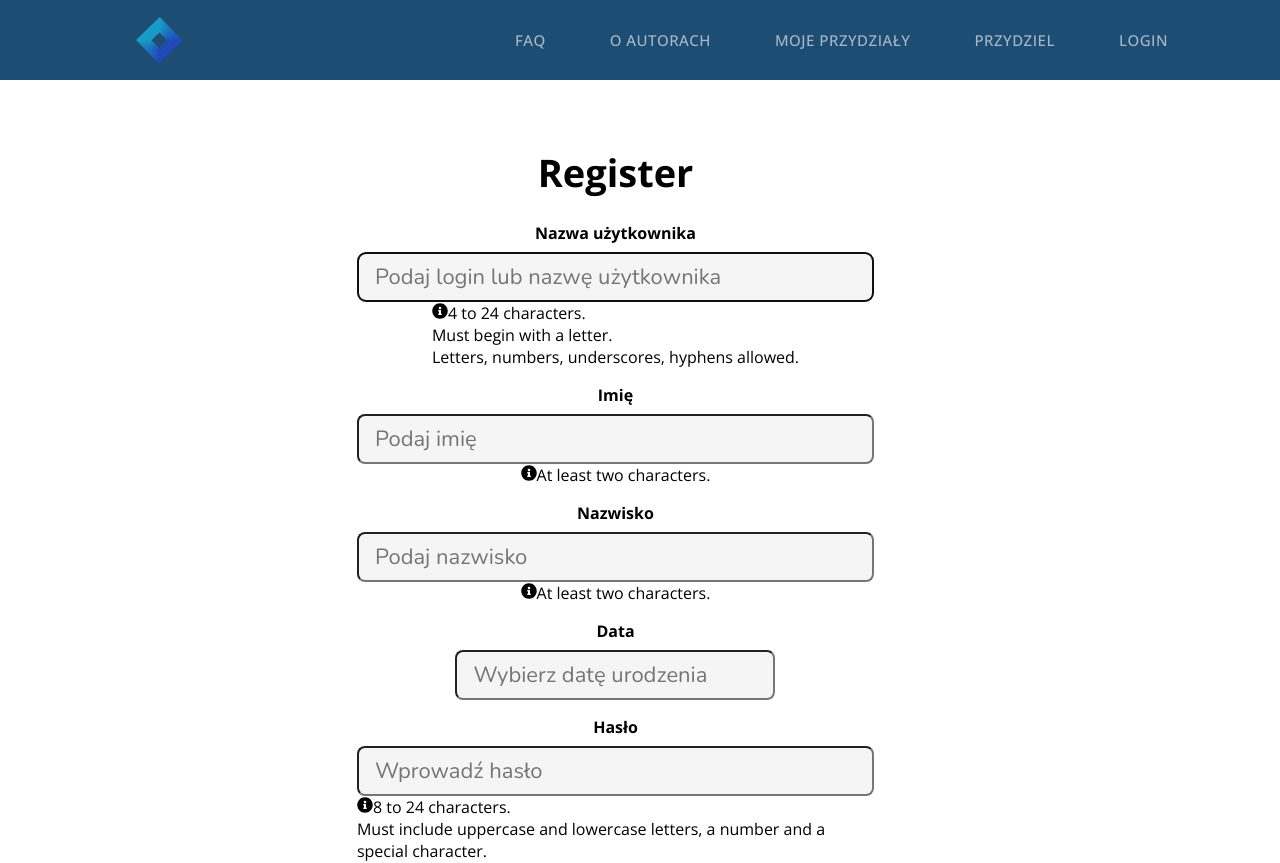
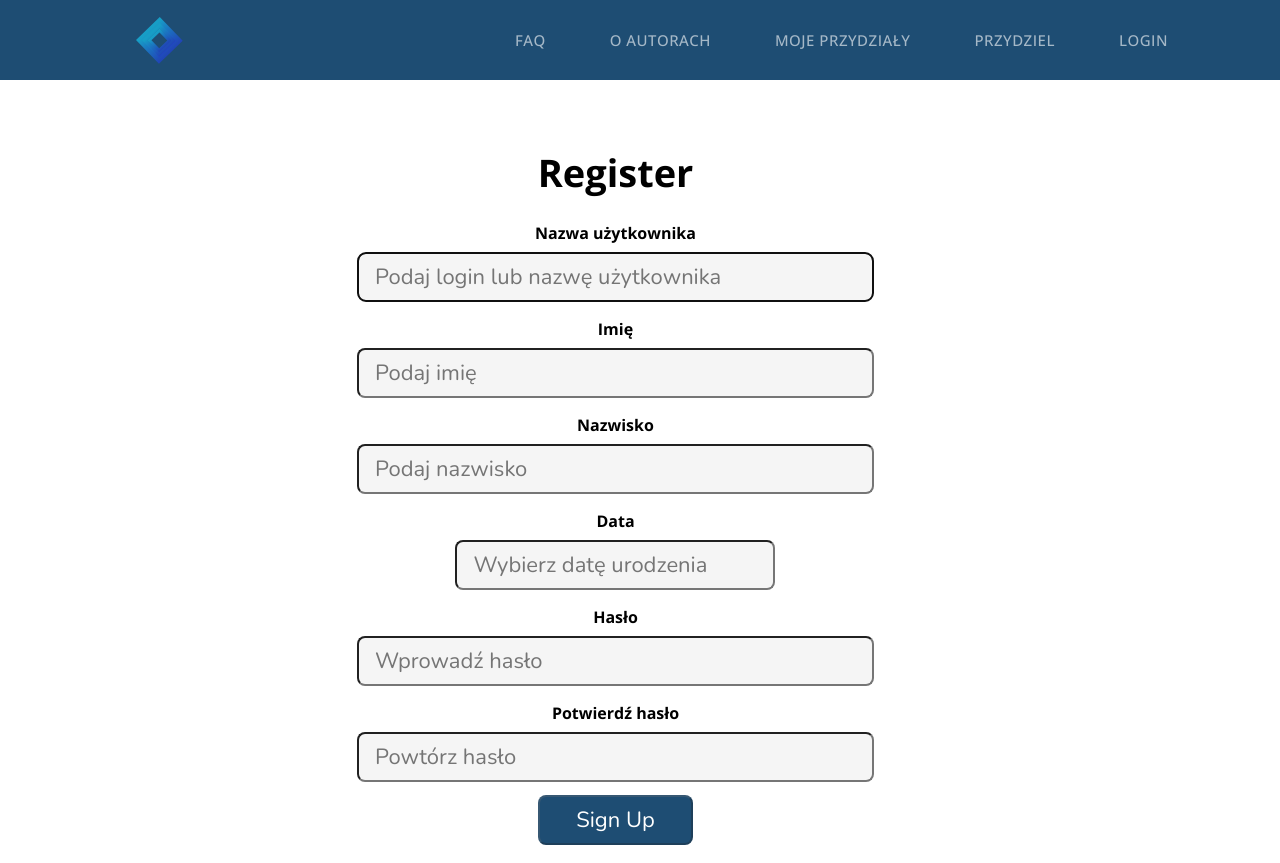
Before and after one commit to Team-Koncentrator/software-engineering-project, a React (Create React App) app in the folder frontend/: page /register in a window 1280 px wide. Shown: the top 863 px of the page. Built offline with nearby package versions, Linux system fonts and the light colour scheme.

Commit message:
fix offscreen

```diff
--- a/frontend/src/pages/Register/Register.css
+++ b/frontend/src/pages/Register/Register.css
@@ -87,3 +87,8 @@
   text-align: center;
   font-size: 38px;
 }
+
+.offscreen {
+  position: absolute;
+  left: -9999px;
+}
--- a/frontend/src/pages/Register/Register.jsx
+++ b/frontend/src/pages/Register/Register.jsx
@@ -84,7 +84,8 @@ const Register = () => {
         firstName: firstName,
         lastName: lastName,
         age: new Date().getFullYear() - parseInt(selectedDate.toString().substring(11, 15)),
-        gender: firstName.charAt(firstName.length - 1) == 'a' || 'A' ? 'Female' : 'Male'
+        gender: firstName.charAt(firstName.length - 1) === 'a' || 'A' ? 'Female' : 'Male',
+        password: pwd
       });
       console.log(response.data);
       console.log(response.config);
```
